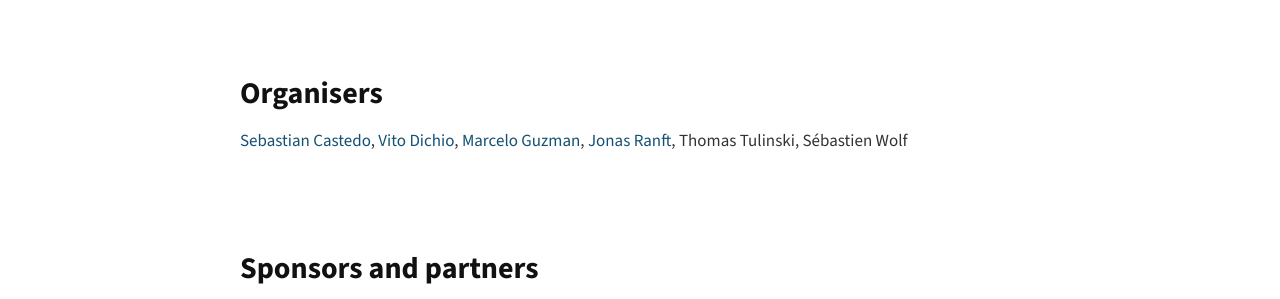
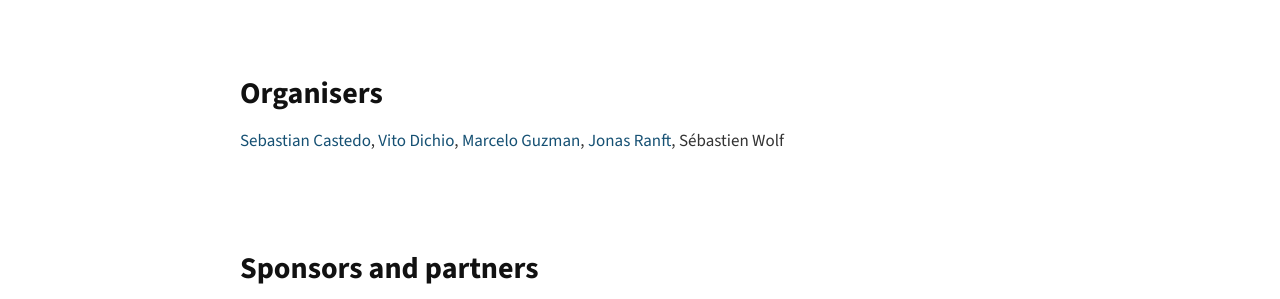
Before and after one commit to dichio/NeuroAI-website, a plain HTML site: page index.html in a window 1280 px wide. Shown: the part 3560-3859 px from the top of the page. Drawn offline with nearby package versions, Linux system fonts and the light colour scheme.

Commit message:
Update organisers list

```diff
--- a/index.html
+++ b/index.html
@@ -421,7 +421,7 @@
 
     <h2>Organisers</h2>
     <p class="organisers">
-        <span><a href="https://scastedo.github.io">Sebastian Castedo</a></span>, <span><a href="https://www.vitodichio.eu">Vito Dichio</a></span>, <span><a href="https://qbio.ens.psl.eu/annuaire/marcelo-guzman">Marcelo Guzman</a></span>, <span><a href="https://qbio.ens.psl.eu/en/people/jonas-ranft">Jonas Ranft</a></span>, <span>Thomas Tulinski</span>, <span>S&eacute;bastien Wolf</span>
+        <span><a href="https://scastedo.github.io">Sebastian Castedo</a></span>, <span><a href="https://www.vitodichio.eu">Vito Dichio</a></span>, <span><a href="https://qbio.ens.psl.eu/annuaire/marcelo-guzman">Marcelo Guzman</a></span>, <span><a href="https://qbio.ens.psl.eu/en/people/jonas-ranft">Jonas Ranft</a></span>, <span>S&eacute;bastien Wolf</span>
     </p>
 
     <h2>Sponsors and partners</h2>
```
Also changed, not shown: 1 other file.
